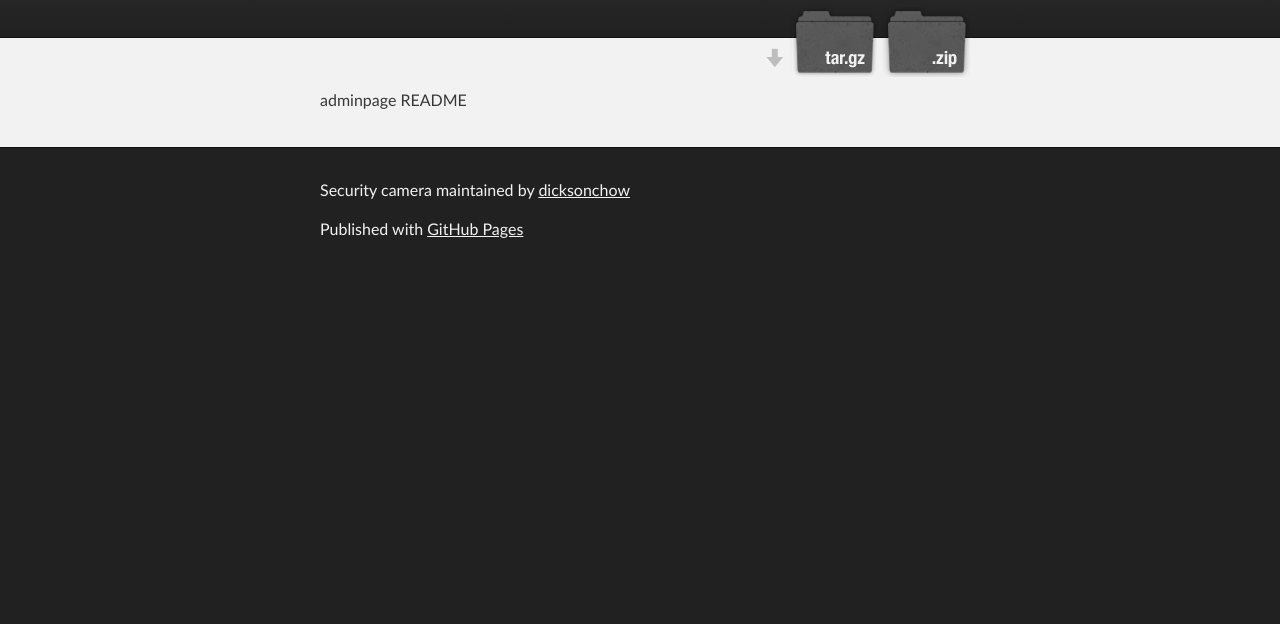
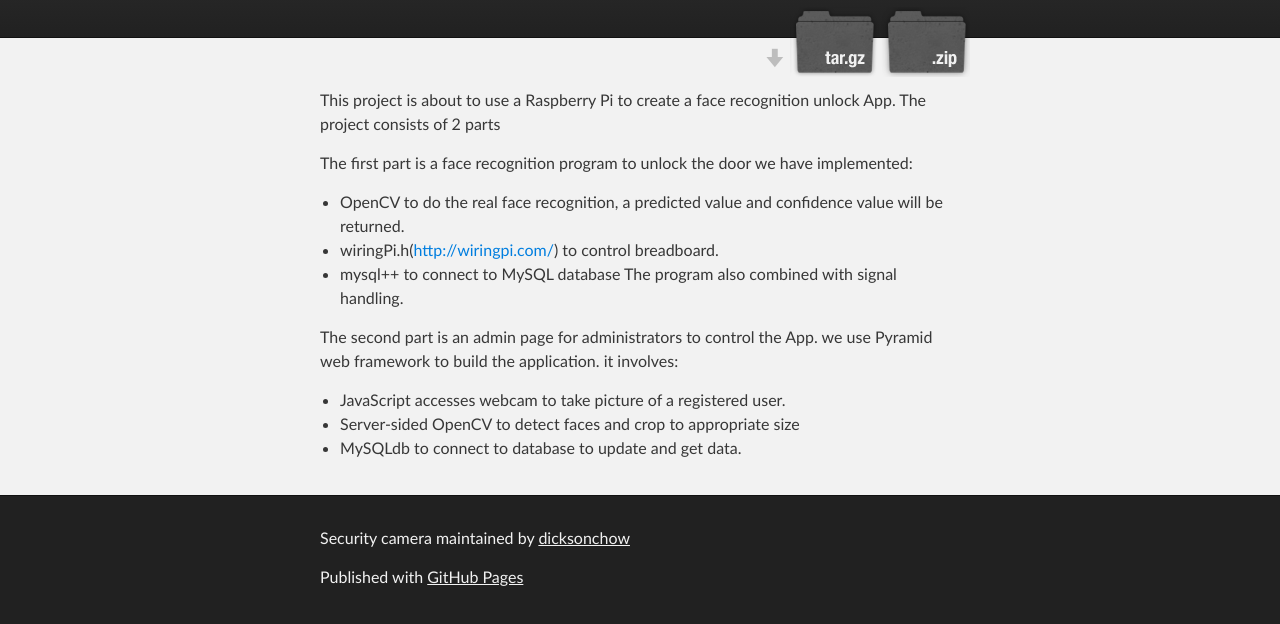
Before and after one commit to dicksonchow/security_camera, a plain HTML site: page index.html in a window 1280 px wide. Shown: the part 136-760 px from the top of the page. Drawn offline with Linux system fonts and the light colour scheme.

Commit message:
Create gh-pages branch via GitHub

```diff
--- a/index.html
+++ b/index.html
@@ -31,7 +31,28 @@
     <!-- MAIN CONTENT -->
     <div id="main_content_wrap" class="outer">
       <section id="main_content" class="inner">
-        <p>adminpage README</p>
+        <p>This project is about to use a Raspberry Pi to create a face recognition unlock App.
+The project consists of 2 parts</p>
+
+<p>The first part is a face recognition program to unlock the door
+we have implemented:</p>
+
+<ul>
+<li>  OpenCV to do the real face recognition, a predicted value and confidence value will be returned.</li>
+<li>  wiringPi.h(<a href="http://wiringpi.com/">http://wiringpi.com/</a>) to control breadboard.</li>
+<li>  mysql++ to connect to MySQL database
+The program also combined with signal handling.</li>
+</ul>
+
+<p>The second part is an admin page for administrators to control the App.
+we use Pyramid web framework to build the application.
+it involves:</p>
+
+<ul>
+<li>  JavaScript accesses webcam to take picture of a registered user.</li>
+<li>  Server-sided OpenCV to detect faces and crop to appropriate size</li>
+<li>  MySQLdb to connect to database to update and get data.</li>
+</ul>
       </section>
     </div>
 
--- a/params.json
+++ b/params.json
@@ -1 +1 @@
-{"name":"Security camera","tagline":"","body":"adminpage README\r\n","google":"","note":"Don't delete this file! It's used internally to help with page regeneration."}
+{"name":"Security camera","tagline":"","body":"This project is about to use a Raspberry Pi to create a face recognition unlock App.\r\nThe project consists of 2 parts\r\n\r\nThe first part is a face recognition program to unlock the door\r\nwe have implemented:\r\n-   OpenCV to do the real face recognition, a predicted value and confidence value will be returned.\r\n-   wiringPi.h(http://wiringpi.com/) to control breadboard.\r\n-   mysql++ to connect to MySQL database\r\nThe program also combined with signal handling.\r\n\r\nThe second part is an admin page for administrators to control the App.\r\nwe use Pyramid web framework to build the application.\r\nit involves:\r\n-   JavaScript accesses webcam to take picture of a registered user.\r\n-   Server-sided OpenCV to detect faces and crop to appropriate size\r\n-   MySQLdb to connect to database to update and get data.\r\n","google":"","note":"Don't delete this file! It's used internally to help with page regeneration."}
```
